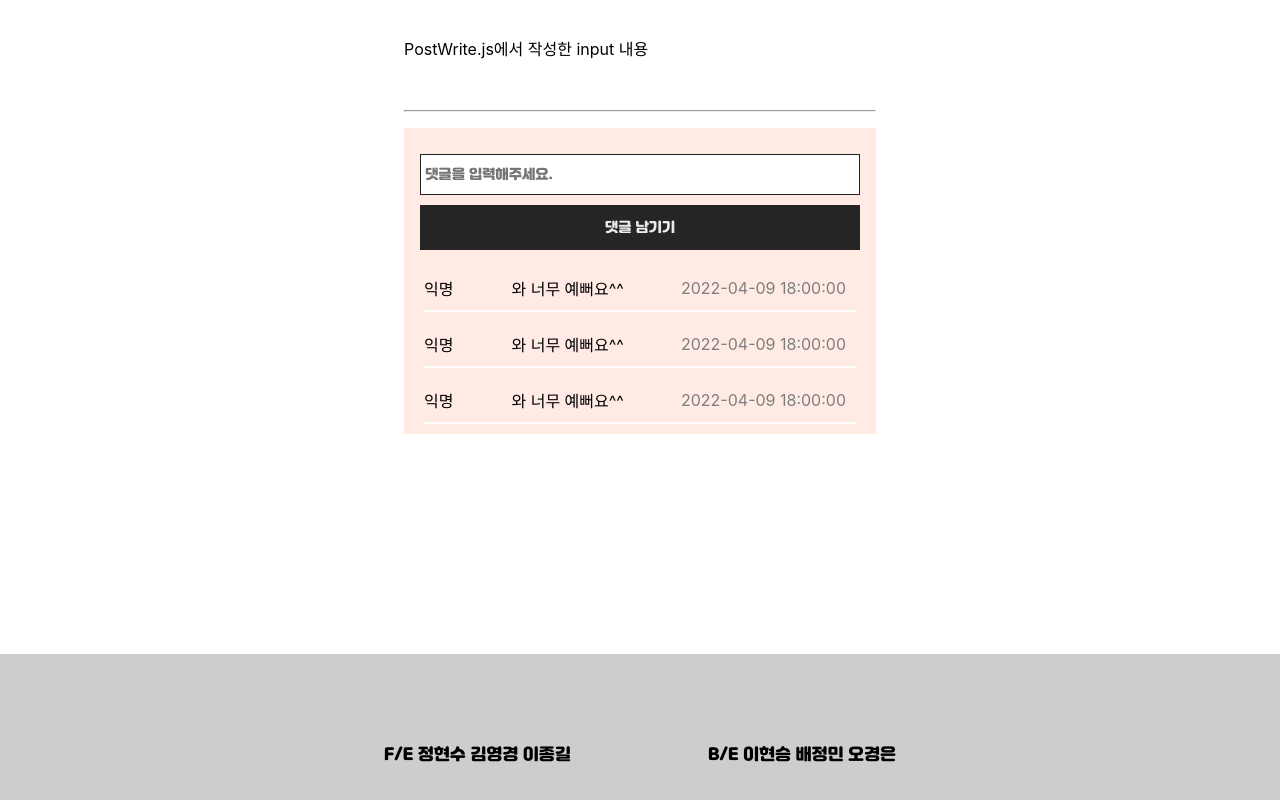
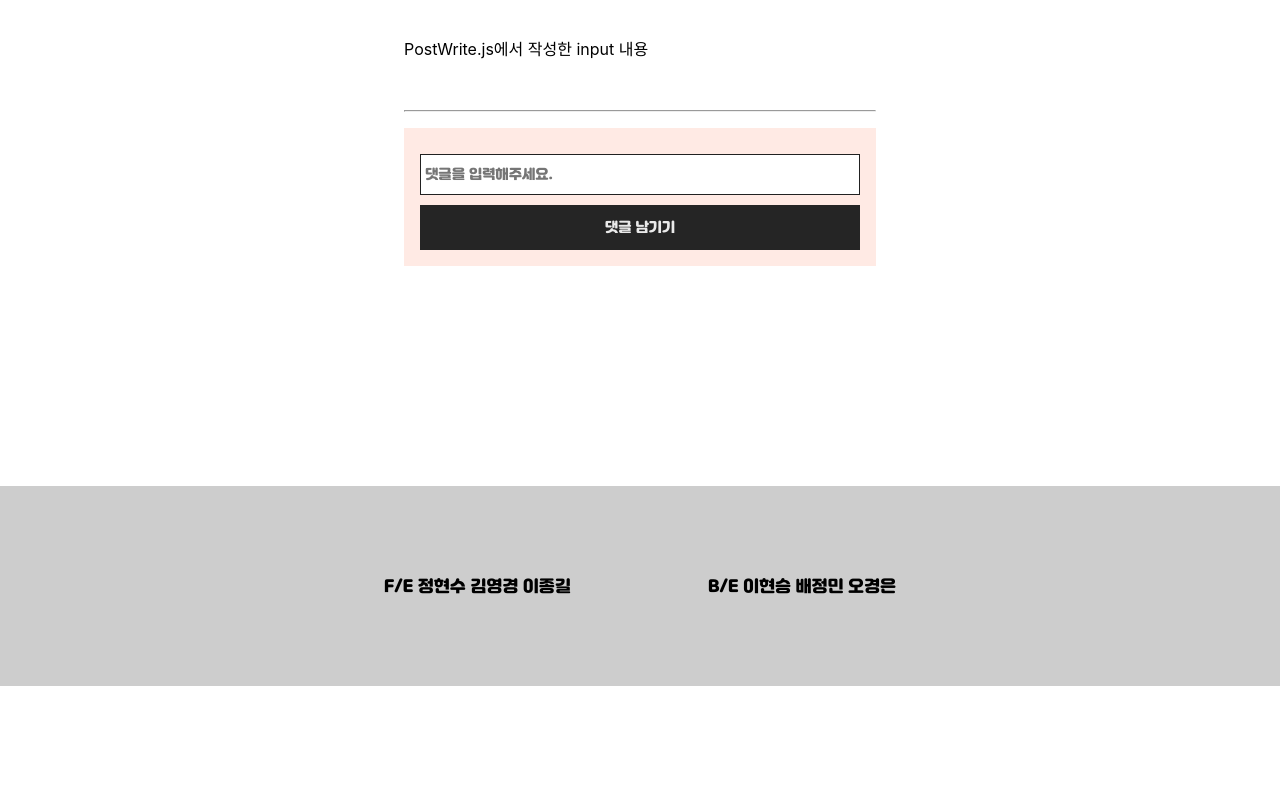
Before and after one commit to crown0205/spring_project2, a React (Create React App) app: page /detail in a window 1280 px wide. Shown: the part 659-1459 px from the top of the page. After the commit the page ends 1345 px from the top, so only its background shows below. Built offline with nearby package versions, Linux system fonts and the light colour scheme.

Commit message:
db에서 가져올 데이터 + 댓글 삭제버튼

```diff
--- a/src/components/CommentList.js
+++ b/src/components/CommentList.js
@@ -1,23 +1,52 @@
 //댓글 목록 중간 컴포넌트
 
 import React from "react";
-import { Grid, Image, Text } from "../elements";
+import { Grid, Text, Button} from "../elements";
+import { useSelector } from "react-redux";
+import { useDispatch } from "react-redux";
+import { actionCreators as commentActions} from "../redux/modules/comment";
+import "moment";
+import moment from "moment";
+
 const CommentList = (props) => {
+  // const postId = useSelector((state)=>state.comment.list[0].post_id);
+  // console.log(postId);
+
+  //7번
+  //리덕스에 저장된 데이터 불러오기
+  //필요한 데이터 찾아내기
+  const comment_list = useSelector((state)=>state.comment.is_loading.data);
+  console.log(comment_list);
+
+  const comment_box = useSelector((state)=>state.comment.list);
+  console.log(comment_box);
+  const dispatch = useDispatch();
+
+  React.useEffect(() => {
+    dispatch(commentActions.setCommentFB());
+  }, []);
+
   return (
     <React.Fragment>
-      <Grid>
-        <CommentItem />
-        <CommentItem />
-        <CommentItem />
-      </Grid>
+      {/*8번 리덕스에서 뽑아낸 데이터 map으로 돌림 */}
+      {comment_list && comment_list.map((list,i)=>{
+          return <CommentItem key={i} {...list}/>//코멘트 아이디
+        })}
     </React.Fragment>
   );
 };
+
+CommentList.defaultProps = {
+  post_id: null,
+};
+
 export default CommentList;
 
 //비슷한 기능끼리는 한 컴포넌트 내에 넣어도 된다.
+
+//댓글 하나
 const CommentItem = (props) => {
-  const { user_name, user_id, post_id, contents, insert_dt } = props;
+  const { post_id,comment_id, user_name,comment} = props; //리덕스에서 가져옴
   return (
     <Grid padding="10px 20px">
       <Grid is_flex padding="0 0 10px 0">
@@ -25,8 +54,15 @@ const CommentItem = (props) => {
           <Text bold="600px">{user_name}</Text>
         </Grid>
         <Grid is_flex margin="0px 10px">
-          <Text margin="0px">{contents}</Text>
-          <Text color="#7f7f7f">{insert_dt}</Text>
+          <Text margin="0px">{comment}</Text>
+          {/* <Text color="#7f7f7f">{insert_dt}</Text> */}
+        </Grid>
+        {/* 삭제 버튼 */}
+        <Grid width="10%">
+
+          <Button bg="#eebab5" color="#fff" _onClick={()=>{
+            window.alert("댓글이 삭제되었습니다.!")
+          }}>x</Button>
         </Grid>
       </Grid>
       <hr color="#fff" />
@@ -34,12 +70,13 @@ const CommentItem = (props) => {
   );
 };
 
+
 //유저정보, 게시물 정보, 코멘트 내용, 작성시간
-CommentItem.defaultProps = {
-  user_name: "익명",
-  user_id: "",
-  post_id: 1,
-  contents: "와 너무 예뻐요^^",
-  insert_dt: "2022-04-09 18:00:00",
-};
-export { CommentItem }; //이미 위에서 export를 하고있기 때문에 꼭 안해도 된다
+// CommentItem.defaultProps = {
+//   post_id:"",//게시물 아이디
+//   comment_id:"", //댓글 아이디
+//   user_name:"익명",
+//   comment: "나도 반가워요",
+//   // insert_dt:"2022-04-04 18:00:00",
+// }
+export { CommentItem };
```
